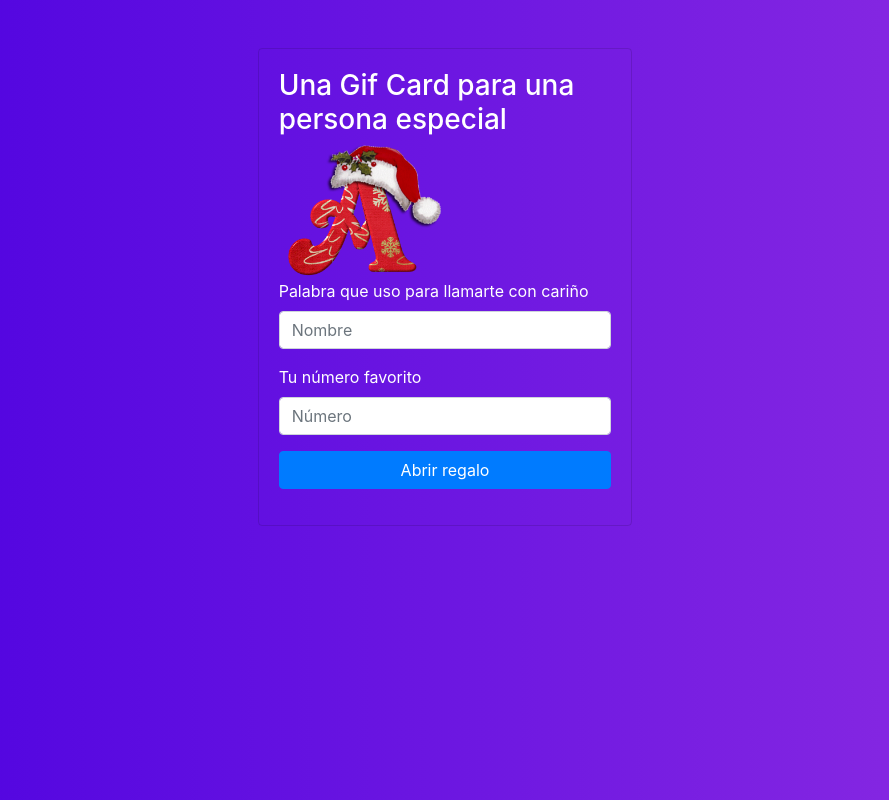
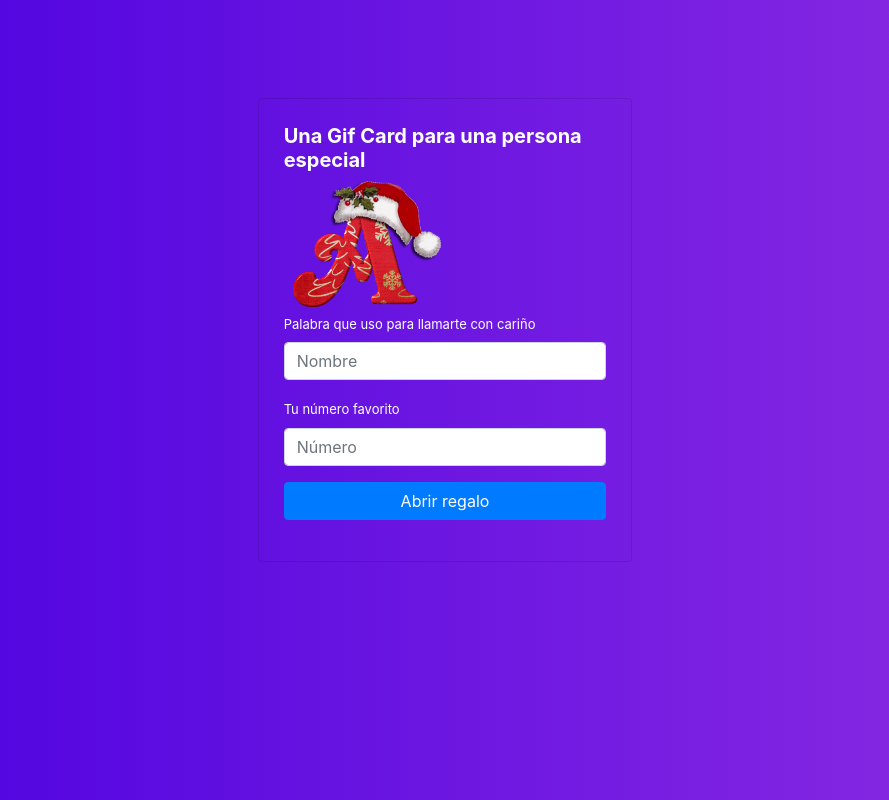
Before and after one commit to DavilaManuel/gifcard, a plain HTML site: page index.html in a window 1280 px wide. Shown: the whole page, without its empty margins (195-1084 px from the left). Drawn offline with nearby package versions, Linux system fonts and the light colour scheme.

Commit message:
Añadiendo style

```diff
--- a/css/styles.css
+++ b/css/styles.css
@@ -11,8 +11,19 @@ body {
 }
 #cardy {
     background: transparent;
+    padding: 5px;
+    margin-top: 50px;
+    margin-left: auto;
+    margin-right: auto;
 }
 #letterA {
     width: 50%;
     height: 50%;
 }
+h3 {
+    font-size: 20px;
+    font-weight: bold;
+}
+label {
+    font-size: small;
+}
--- a/index.html
+++ b/index.html
@@ -20,8 +20,14 @@
             <div class="col-md-4 offset-md-4">
                 <div id="cardy" class="card animated zoomIn form-container">
                     <div class="card-body">
-                        <h3>Una Gif Card para una persona especial</h3>
-                        <img id="letterA" src="img/a1.png" alt="">
+                        <!--TOP FORMULARIO-->
+                        <div class="container">
+                            <div class="row">
+                                <h3 class="">Una Gif Card para una persona especial</h3>
+                                <img class="" id="letterA" src="img/a1.png" alt="">
+                            </div>
+                        </div>
+                        <!--BODY FORMULARIO-->
                         <form action="" method="">
                             <div class="form-group">
                                 <label for="exampleInputName">Palabra que uso para llamarte con cariño</label>
```
